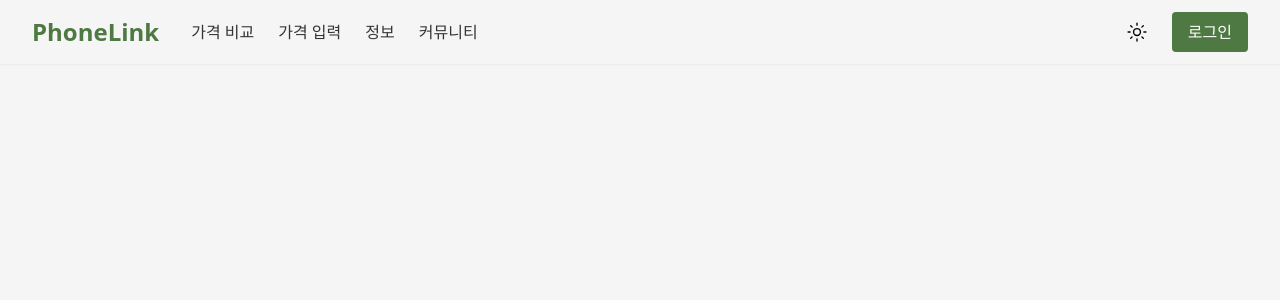
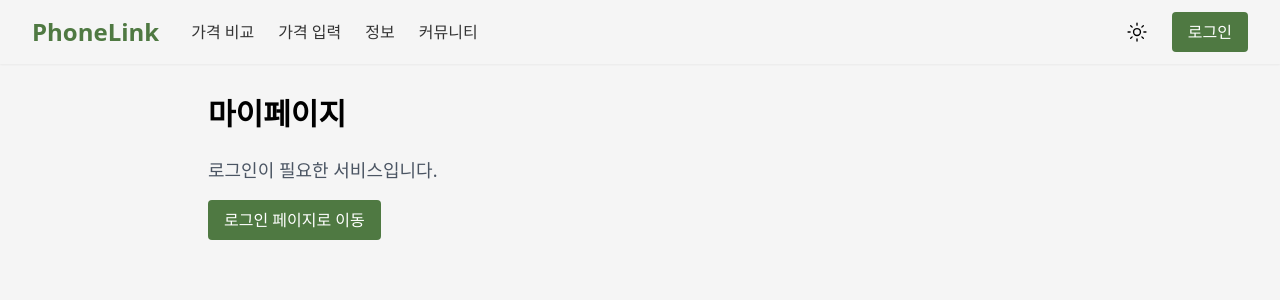
Before and after one commit to phone-link-org/phone-link, a React (Vite) app in the folder frontend/: page /mypage in a window 1280 px wide. Shown: the top 300 px of the page. Built offline with nearby package versions, Linux system fonts and the light colour scheme; no server answers.

Commit message:
add: 마이페이지 추가

```diff
--- a/frontend/src/pages/MyPage.tsx
+++ b/frontend/src/pages/MyPage.tsx
@@ -1,5 +1,41 @@
-const MyPage = () => {
-  return <div>마이페이지</div>;
+import React, { useContext } from "react";
+import { AuthContext } from "../context/AuthContext";
+import { Link } from "react-router-dom";
+
+const MyPage: React.FC = () => {
+  const authContext = useContext(AuthContext);
+  const { user } = authContext || {};
+
+  return (
+    <div className="max-w-4xl mx-auto px-4 py-8 mt-16">
+      <h1 className="text-3xl font-bold mb-6">마이페이지</h1>
+      {user ? (
+        <div>
+          <p className="text-lg">
+            안녕하세요, <span className="font-bold">{user.id}</span>님!
+          </p>
+          <p className="text-lg">
+            회원님은{" "}
+            <span className="font-bold">
+              {user.userType === "seller" ? "판매자" : "일반 유저"}
+            </span>
+            입니다.
+          </p>
+        </div>
+      ) : (
+        <div>
+          <p className="text-lg text-gray-600">
+            로그인이 필요한 서비스입니다.
+          </p>
+          <Link to="/login">
+            <button className="mt-4 px-4 py-2 rounded bg-primary-light text-white hover:bg-opacity-80">
+              로그인 페이지로 이동
+            </button>
+          </Link>
+        </div>
+      )}
+    </div>
+  );
 };
 
 export default MyPage;
```
